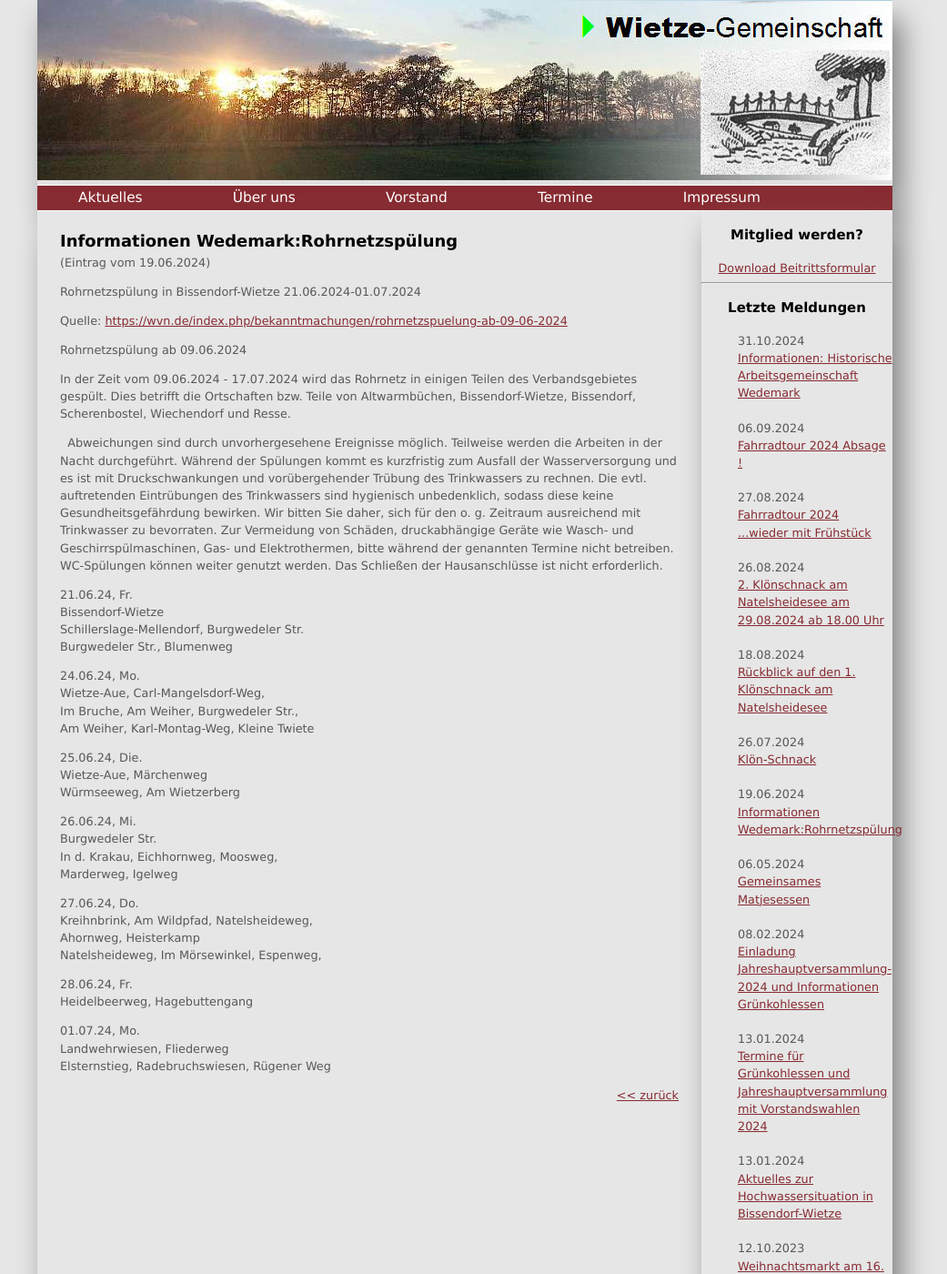
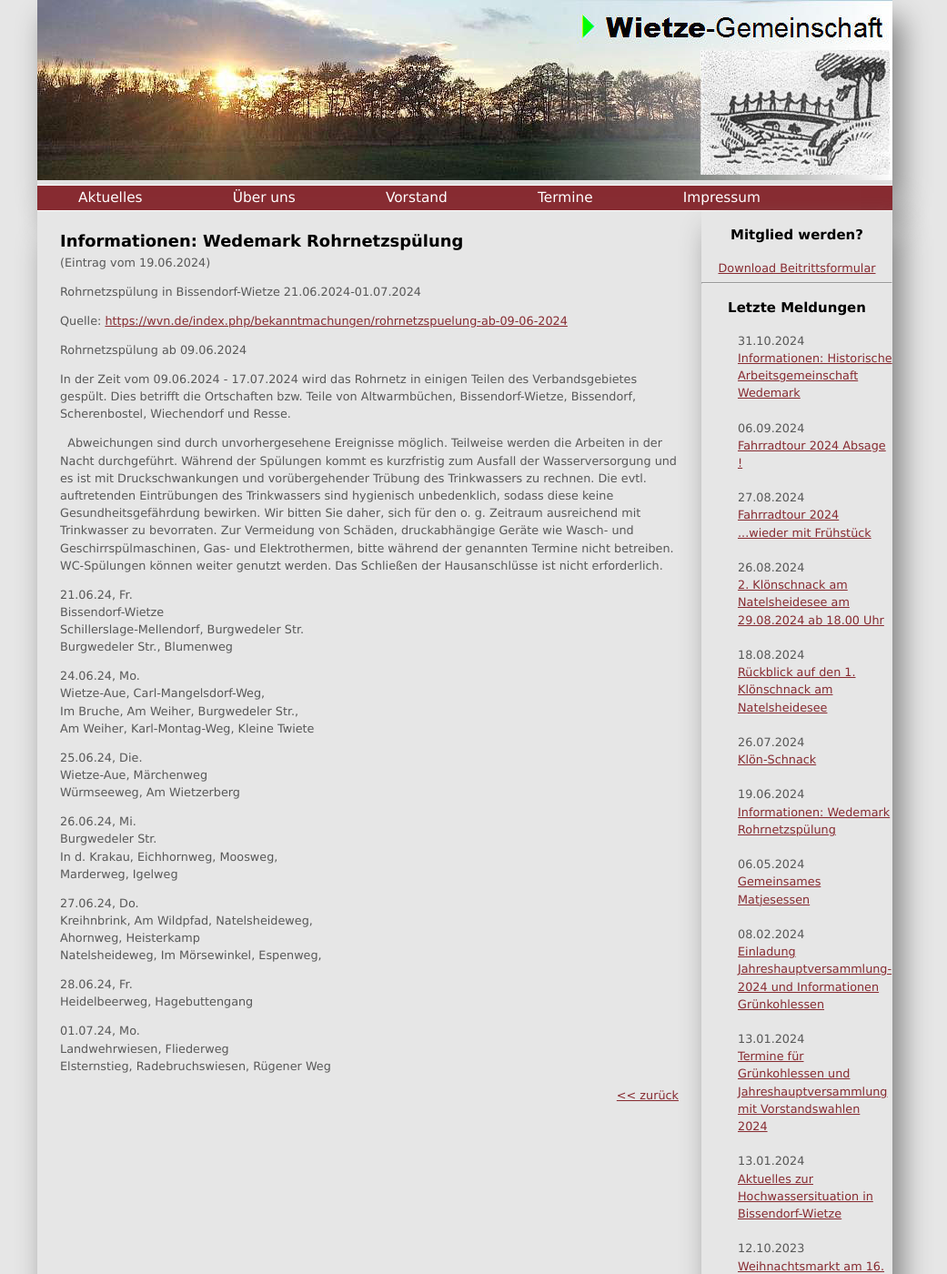
Before and after one commit to car-hei/wietze-gemeinschaft.github.io, a Jekyll site: the page built from _posts/2024-06-19-Infomationen Wedemark: Rohrnetzspülung.md, in a window 1280 px wide and 1400 px high. Shown: the whole window at 91% size, without its empty margins (129-1170 px from the left). Built offline with Jekyll 4.4.1, drawn with Linux system fonts in a browser that asks for light colours.

```diff
--- a/_posts/2024-06-19-Infomationen Wedemark: Rohrnetzspülung.md
+++ b/_posts/2024-06-19-Infomationen Wedemark: Rohrnetzspülung.md
@@ -1,6 +1,6 @@
 ---
 layout: post
-title: Informationen Wedemark:Rohrnetzspülung
+title: 'Informationen: Wedemark Rohrnetzspülung'
 ---
 Rohrnetzspülung in Bissendorf-Wietze 21.06.2024-01.07.2024
 
```
